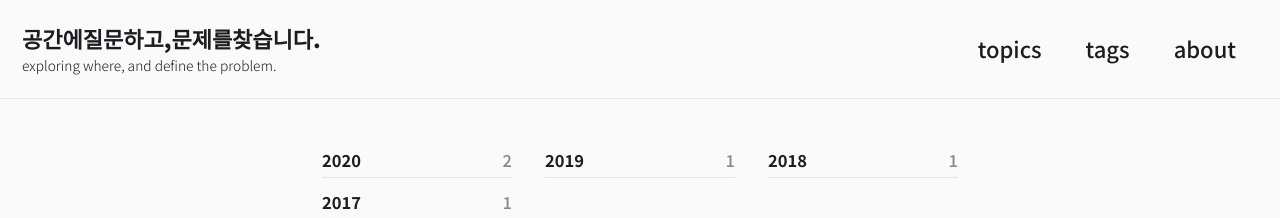
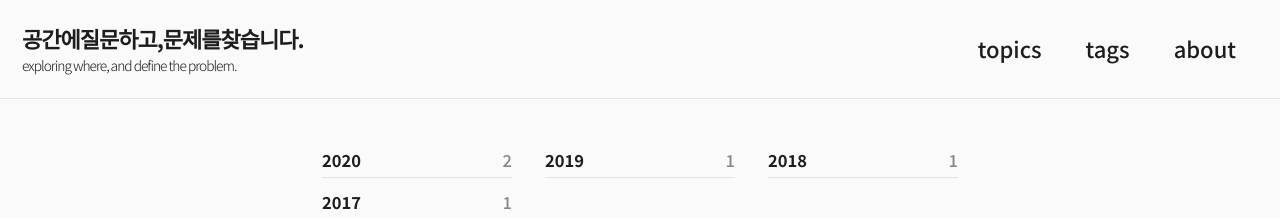
Before and after one commit to epplemint/epplemint.github.io, a Jekyll site: the page built from index.html, in a window 1280 px wide. Shown: the top 218 px of the page. Built offline with Jekyll 4.4.1, drawn with Linux system fonts in a browser that asks for light colours; cached includes are drawn as plain includes; nearby versions of some CDN libraries; the list of posts is cut into pages by our own code.

Commit message:
Update _masthead.scss

```diff
--- a/_sass/minimal-mistakes/_masthead.scss
+++ b/_sass/minimal-mistakes/_masthead.scss
@@ -49,7 +49,8 @@
   display: flex;
   -ms-flex-item-align: center;
   align-self: center;
-  font-weight: 900;
+  font-weight: 700;
+  letter-spacing: -1px;
   // z-index: 20;
 }
 
```
